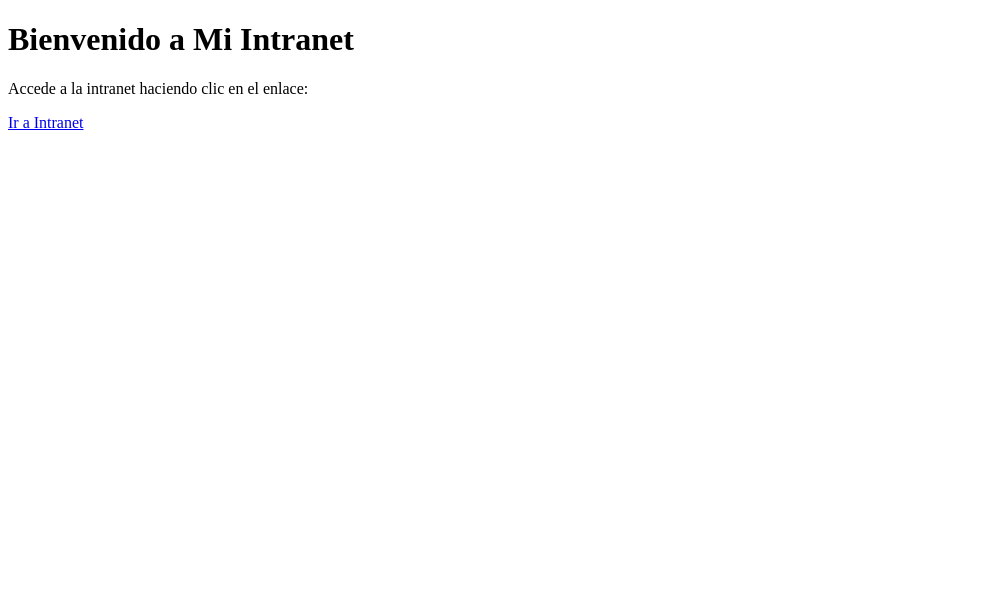
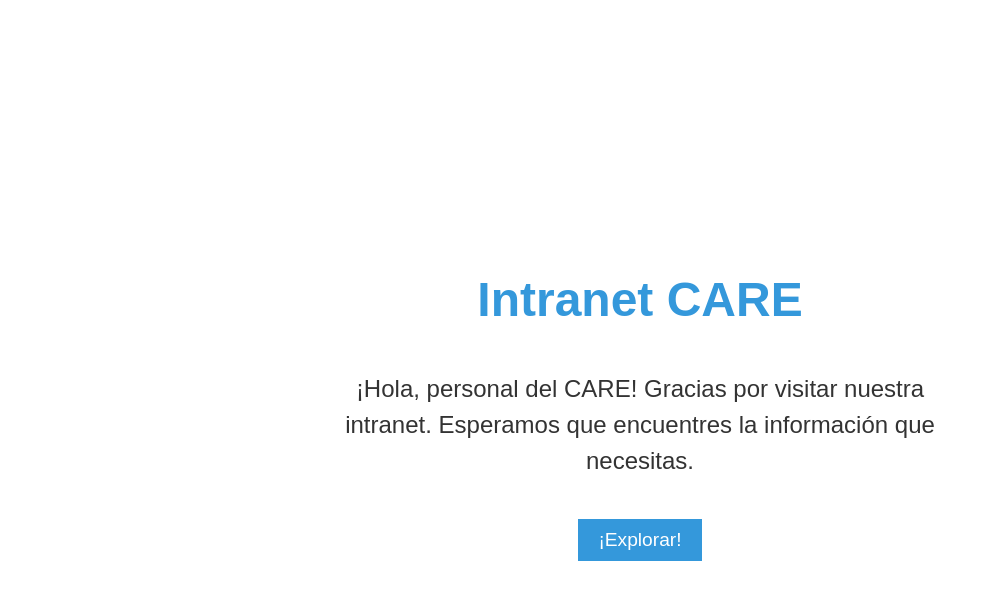
Before and after one commit to Sparkcyto/care-intranet, a plain HTML site: page index.html in a window 1280 px wide. Shown: the whole page, without its empty margins (0-989 px from the left). Drawn offline with Linux system fonts and the light colour scheme.

Commit message:
Update index.html

```diff
--- a/index.html
+++ b/index.html
@@ -3,11 +3,54 @@
 <head>
     <meta charset="UTF-8">
     <meta name="viewport" content="width=device-width, initial-scale=1.0">
-    <title>Acceso a Intranet</title>
+    <title>Intranet CARE</title>
+    <style>
+        body {
+            background-color: #ffffff; /* Blanco */
+            color: #333333; /* Color de texto principal */
+            font-family: 'Arial', sans-serif;
+            margin: 0;
+            padding: 0;
+            display: flex;
+            flex-direction: column;
+            align-items: center;
+            justify-content: center;
+            height: 100vh;
+        }
+
+        h1 {
+            color: #3498db; /* Azul */
+            font-size: 3em;
+            margin-bottom: 20px;
+            text-align: center;
+        }
+
+        p {
+            font-size: 1.5em;
+            text-align: center;
+            max-width: 600px;
+            line-height: 1.5;
+            margin-bottom: 40px;
+        }
+
+        button {
+            background-color: #3498db; /* Azul */
+            color: #ffffff; /* Blanco */
+            font-size: 1.2em;
+            padding: 10px 20px;
+            border: none;
+            cursor: pointer;
+            transition: background-color 0.3s, color 0.3s;
+        }
+
+        button:hover {
+            background-color: #2980b9; /* Azul más oscuro al pasar el ratón */
+        }
+    </style>
 </head>
 <body>
-    <h1>Bienvenido a Mi Intranet</h1>
-    <p>Accede a la intranet haciendo clic en el enlace:</p>
-    <a href="http://www.intranet-care.com/" target="_blank">Ir a Intranet</a>
+    <h1>Intranet CARE</h1>
+    <p>¡Hola, personal del CARE! Gracias por visitar nuestra intranet. Esperamos que encuentres la información que necesitas.</p>
+    <button onclick="window.location.href='http://tu-direccion-ip-local:puerto'">¡Explorar!</button>
 </body>
 </html>
```
